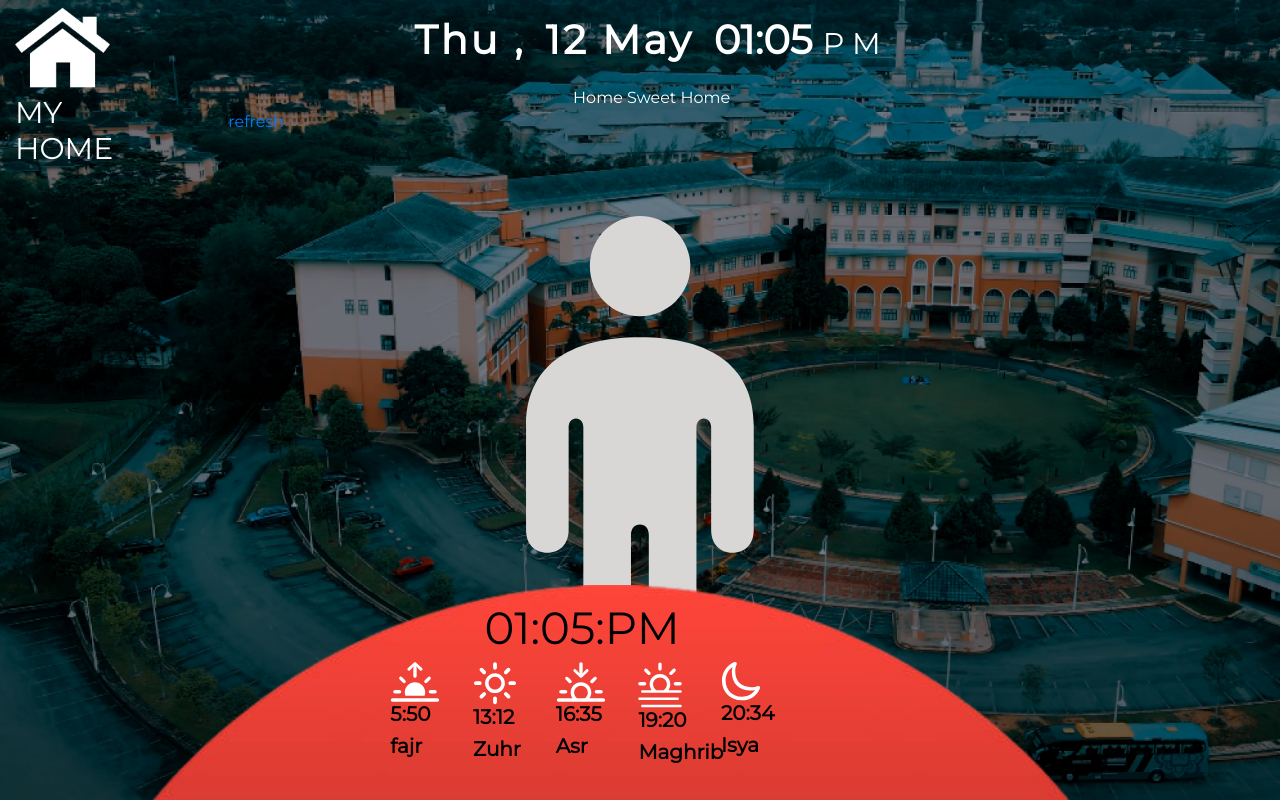
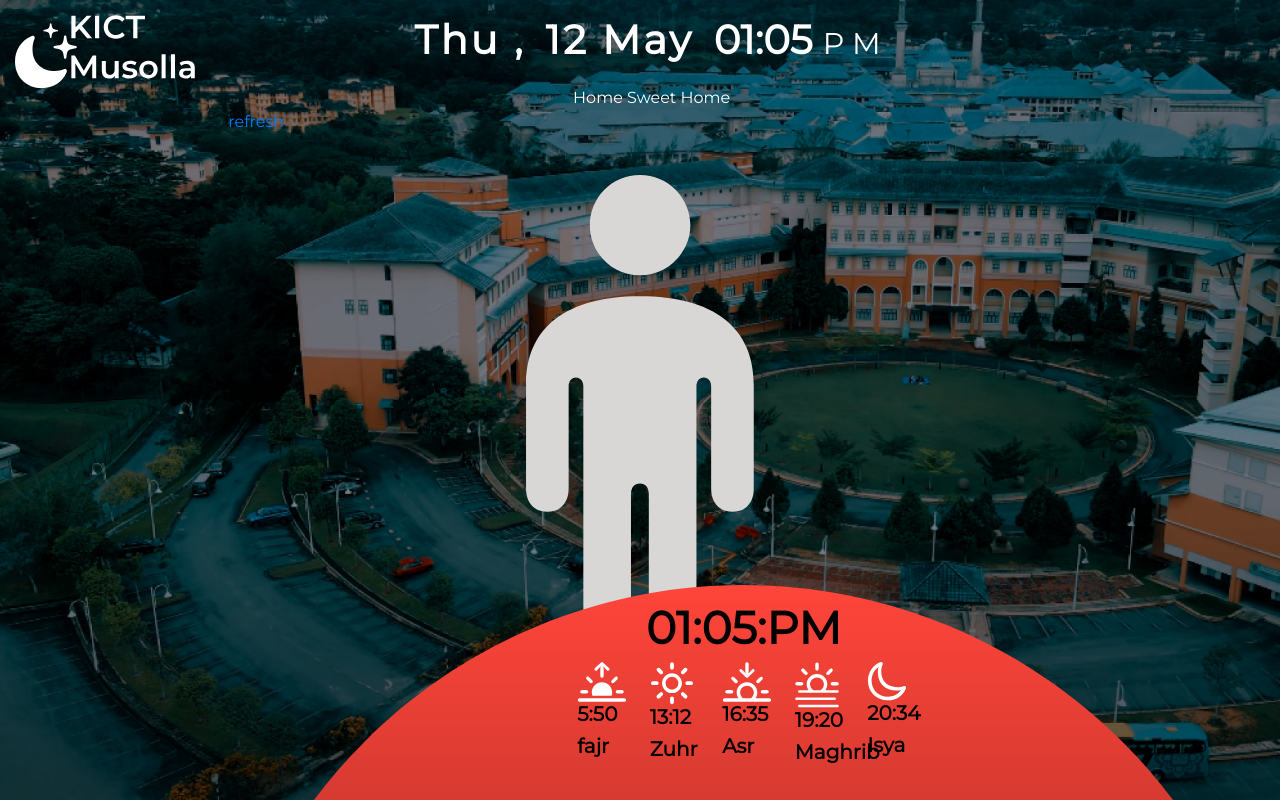
Before and after one commit to 0xh34rtl3ss/KICTMusolla, a Flask app: page / in a window 1280 px wide. Run offline with Flask 2, Linux system fonts and the light colour scheme; some libraries are stand-ins or nearby versions.

Commit message:
push update

```diff
--- a/static/css/style.css
+++ b/static/css/style.css
@@ -20,7 +20,7 @@ body{
 
 }
 .mint-round-red {
-  background-image: url(../assets/images/WhatsApp_Image_2022-12-03_at_12.17.32_AM-removebg-preview.png);
+  background-image: url(../assets/images/WhatsApp_Image_2022-12-03_at_12.17.32_AM-removebg-preview.svg);
   /* background-position: center; */
   background-repeat: no-repeat;
   background-size: cover;
@@ -28,6 +28,7 @@ body{
   padding: 9px 334px;
   bottom: 0px;
   position: fixed;
+  margin-left: 15%;
 }
 /* .header-overly{
     height: 100vh;
@@ -106,13 +107,42 @@ body{
   font-size: 500px;
     color: #D9D6D6;
     display: inline;
+    animation: fadeIn 2s;
+    -webkit-animation: fadeIn 2s;
+    -moz-animation: fadeIn 2s;
+    -o-animation: fadeIn 2s;
+    -ms-animation: fadeIn 2s;
 }
 
+@keyframes fadeIn {
+  0% { opacity: 0; }
+  100% { opacity: 1; }
+}
+
+@-moz-keyframes fadeIn {
+  0% { opacity: 0; }
+  100% { opacity: 1; }
+}
+
+@-webkit-keyframes fadeIn {
+  0% { opacity: 0; }
+  100% { opacity: 1; }
+}
+
+@-o-keyframes fadeIn {
+  0% { opacity: 0; }
+  100% { opacity: 1; }
+}
+
+@-ms-keyframes fadeIn {
+  0% { opacity: 0; }
+  100% { opacity: 1; }
+}
 
 #clock {
   font-size: 45px;
   color: #000;
-
+  font-weight: bold;
   text-align: center;
 }
 .time-prayer h6{
--- a/templates/index.html
+++ b/templates/index.html
@@ -22,10 +22,9 @@
           <div class="row">
             <div class="col-sm-2">
               <div class="log-img">
-                <img src="../static/assets/images/home.png" class="img-fluid" alt="" />
+                <img src="../static/assets/images/home.svg" class="img-fluid" alt="" />
                 <h1>
-                  MY <br />
-                  HOME
+
                 </h1>
               </div>
             </div>
@@ -48,6 +47,8 @@
         </div>
         <!-- <div class="container">
             <div class="row"> -->
+
+              <!-- use api : https://solat.my/api/daily/SGR01 -->
         <div class="container-fluid">
           <div class="mint-round-red">
             <div id="clock">8:10:45</div>
@@ -56,35 +57,35 @@
               <div class="col-2">
                 <div class="time-prayer">
                   <img src="../static/assets/images/icon/sunrise.svg" alt="" />
-                  <h6>5:50</h6>
+                  <h6 id="time-fajr">5:50</h6>
                   <h6>fajr</h6>
                 </div>
               </div>
               <div class="col-2">
                 <div class="time-prayer">
                   <img src="../static/assets/images/icon/zuhr.svg" alt="" />
-                  <h6>13:12</h6>
+                  <h6 id="time-zuhr">13:12</h6>
                   <h6>Zuhr</h6>
                 </div>
               </div>
               <div class="col-2">
                 <div class="time-prayer">
                   <img src="../static/assets/images/icon/asr.svg" alt="" />
-                  <h6>16:35</h6>
+                  <h6 id="time-asr">16:35</h6>
                   <h6>Asr</h6>
                 </div>
               </div>
               <div class="col-2">
                 <div class="time-prayer">
                   <img src="../static/assets/images/icon/maghrib.svg" alt="" />
-                  <h6>19:20</h6>
+                  <h6 id="time-maghrib">19:20</h6>
                   <h6>Maghrib</h6>
                 </div>
               </div>
               <div class="col-2">
                 <div class="time-prayer">
                   <img src="../static/assets/images/icon/isya.svg" alt="" />
-                  <h6>20:34</h6>
+                  <h6 id="time-isya">20:34</h6>
                   <h6>Isya</h6>
                 </div>
               </div>
@@ -103,10 +104,21 @@
              function jsfunction(){
             setInterval(function() {
             $.getJSON('/api', function(data) {
-                console.log(data);
+                console.log(typeof(data.num));
+
                   $('#total_vacancy').html(data.num);
-            });
-         }, 1000);
+                  if(data.num <20){ //green ellipse
+                    $('.mint-round-red').css('background-image', 'url(../static/assets/images/Ellipse7.svg)');
+                  }
+                  else{
+                    $('.mint-round-red').css('background-image', 'url(../static/assets/images/WhatsApp_Image_2022-12-03_at_12.17.32_AM-removebg-preview.svg)');
+                  }
+                  });
+         },3000);
+
+         $.getJSON('https://solat.my/api/daily/SGR01',function(data){
+
+         });
         }
 
       const time = document.getElementById("time");
```
Also changed, not shown: static/assets/images/Ellipse7.svg (added), static/assets/images/WhatsApp_Image_2022-12-03_at_12.17.32_AM-removebg-preview.svg (added), static/assets/images/home.svg (added), 3 other files.
